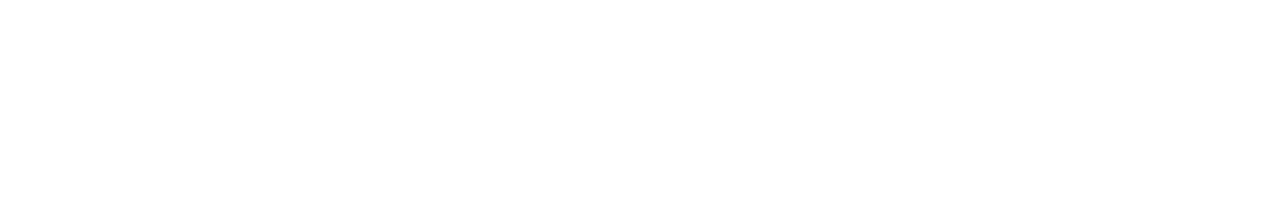
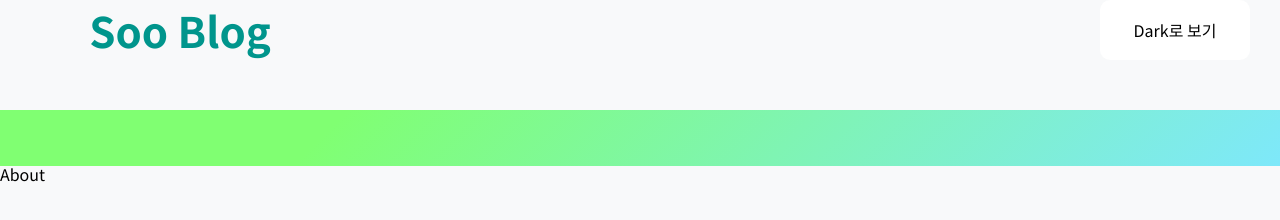
Before and after one commit to kyeongsoosoo/gatsby-blog-soosoo, a Gatsby site: page /about in a window 1280 px wide. Before the commit this address had no page. Built offline with nearby package versions, Linux system fonts and the light colour scheme; Gatsby itself is replaced by a stand-in of ours; some packages are replaced by stand-ins of ours; a web font is replaced by a local one.

Commit message:
style 1차 다듬기

```diff
--- a/src/Element/P.js
+++ b/src/Element/P.js
@@ -19,11 +19,19 @@
       color: gray;
     `}
 
-  font-size: ${({ type }) => {
+  ${({ type }) => {
     switch (type) {
       case 'normal':
-        return 'var(--p-normal-size)';
-        break;
+        return css`
+          font-size: var(--p-normal-size);
+        `;
+
+      case 'tag':
+        return css`
+          font-size: var(--tag-size);
+          font-weight: var(--tag-weight);
+          color: var(--tag-color);
+        `;
 
       default:
         break;
--- a/src/Element/Title.js
+++ b/src/Element/Title.js
@@ -23,5 +23,5 @@
     }
   }}
   color: ${({ isColor }) =>
-    isColor ? `var(--title-color)` : `var(--font-color)`}
+    isColor ? `var(--title-color)` : `var(--post-title-color)`}
 `;
--- a/src/components/HomeLayout/HomeMain/index.js
+++ b/src/components/HomeLayout/HomeMain/index.js
@@ -3,7 +3,6 @@
 import Title from '../../../Element/Title';
 import { titleCss } from '../../../style/typo';
 import NamingService from '../../../utils/NamingService';
-import PostItem from './PostItem';
 
 export default function HomeMain({ children, category }) {
   return (
@@ -32,7 +31,7 @@
 const HomeMainTitle = styled.div`
   --home-main-title-margin-top: 50px;
   --home-main-title-size: 48px;
-  --home-main-border-bottom: 2px solid black;
+
   --home-main-letter-spacing: 1.5px;
   --home-main-margin-bottom: 40px;
 
--- a/src/components/IntroBubble/index.js
+++ b/src/components/IntroBubble/index.js
@@ -9,15 +9,18 @@
 import Image from 'gatsby-image';
 import GithubIcon from './GithubIcon';
 import useSiteInfo from '../../hooks/useSiteInfo';
+import { Link } from 'gatsby';
 
 function IntroBubble() {
   const { profileImageURL, nickname, githubURL } = useSiteInfo();
   return (
     <IntroBubbleWrapper>
       <IntroBubbleImage fixed={profileImageURL} />
-      <IntroBubbleName>
-        <Title>{nickname}</Title>
-      </IntroBubbleName>
+      <Link to="/about">
+        <IntroBubbleName>
+          <Title>{nickname}</Title>
+        </IntroBubbleName>
+      </Link>
       <IntroBubbleDesc>
         <P>테스트 중!</P>
       </IntroBubbleDesc>
--- a/src/components/Pagination/index.js
+++ b/src/components/Pagination/index.js
@@ -8,10 +8,10 @@
   return (
     <PaginationWrapper isFirst={isFirst} isLast={isLast}>
       <PaginationElement to={prevPage}>
-        <P>Prev Page</P>
+        <P type="tag">Prev Page</P>
       </PaginationElement>
       <PaginationElement to={nextPage}>
-        <P>Next Page</P>
+        <P type="tag">Next Page</P>
       </PaginationElement>
     </PaginationWrapper>
   );
--- a/src/components/HomeLayout/HomeMain/PostItem/index.js
+++ b/src/components/PostItem/index.js
@@ -1,14 +1,15 @@
 import React from 'react';
 import styled from 'styled-components';
-import { titleCss, typo2 } from '../../../../style/typo';
-import { flexCenter } from '../../../../style/styleUtil';
-import { FloatingBox } from '../../../../Element/FloatingBox';
-import TagItem from '../../../TagItem/TagItem';
+
 import { Link } from 'gatsby';
-import NamingService from '../../../../utils/NamingService';
-import P from '../../../../Element/P';
-import Title from '../../../../Element/Title';
 
+import Title from '../../Element/Title';
+import P from '../../Element/P';
+import NamingService from '../../utils/NamingService';
+import { FloatingBox } from '../../Element/FloatingBox';
+import { titleCss, typo2 } from '../../style/typo';
+
+import TagItem from '../TagItem/TagItem';
 export default function PostItem({ title, excerpt = '', tagList, slug }) {
   return (
     <PostItemLinkWrapper to={`/${slug}`}>
@@ -17,12 +18,12 @@
           <Title>{title}</Title>
         </PostItemTitle>
         <PostItemDesc>
-          <P>{excerpt}</P>
+          <P isGray={true}>{excerpt}</P>
         </PostItemDesc>
         <PostItemTagBox>
           {tagList.map(tag => (
             <TagItem key={tag} slug={NamingService.makeCategorySlug(tag)}>
-              <P>{NamingService.makeHashTag(tag)}</P>
+              {NamingService.makeHashTag(tag)}
             </TagItem>
           ))}
         </PostItemTagBox>
--- a/src/components/TagItem/TagItem.js
+++ b/src/components/TagItem/TagItem.js
@@ -13,7 +13,7 @@
   return (
     <TagWrapper onClick={handleTagLink} isSelected={isSelected}>
       {console.log(isSelected)}
-      <P>{children}</P>
+      <P type="tag">{children}</P>
     </TagWrapper>
   );
 }
@@ -32,7 +32,9 @@
   ${flexCenter}
 
   background-color: ${({ isSelected }) =>
-    isSelected ? `black;` : 'var(--tag-background-color);'}
+    isSelected
+      ? `var(--tag-background-color-selected);`
+      : 'var(--tag-background-color);'}
 
   min-width: var(--tag-min-width);
   max-width: var(--tag-max-width);
--- a/src/components/ThemeToggler/index.js
+++ b/src/components/ThemeToggler/index.js
@@ -15,7 +15,11 @@
 }
 
 const ThemeTogglerWrapper = styled(FloatingBox)`
+  --toggler-border-radius: 10px;
+
   ${flexCenter}
   width: var(--theme-toggler-width);
   height: var(--theme-toggler-height);
+  border-radius: var(--toggler-border-radius);
+  background-color: var(--toggler-background-color);
 `;
--- /dev/null
+++ b/src/pages/about.js
@@ -0,0 +1,6 @@
+import React from 'react';
+import Layout from '../components/layout';
+
+export default function About() {
+  return <Layout>About</Layout>;
+}
--- a/src/style/GlobalStyle.js
+++ b/src/style/GlobalStyle.js
@@ -10,6 +10,10 @@
         --title-color: #96fac3;
         --title-weight: 700;
         --title-size: 42px;
+
+        --tag-weight: 700;
+        --tag-size: 14px;
+
 
         --typo1-weight: 700;
         --typo1-size: 28px;
@@ -51,6 +55,11 @@
         --main-gradient-background-color:#7ee8fa;
         --main-gradient-background-image:linear-gradient(315deg, #7ee8fa 0%, #80ff72 74%);
 
+        --toggler-background-color: white;
+
+        --post-title-color: black;
+
+        --tag-color: white;
 
         --title-color: #00958C;
 
@@ -60,6 +69,7 @@
         --item-background-color: white;
 
         --tag-background-color: #96FAC3;
+        --tag-background-color-selected:#007478;
 
         background-color: rgb(248,249,250);
 
@@ -72,6 +82,10 @@
 
         --template-background-color: white;
 
+        --home-main-border-bottom: 2px solid black;
+
+
+
         --p-color: black;
     }
 
@@ -79,6 +93,12 @@
 
         --main-gradient-background-color: #9fa4c4;
         --main-gradient-background-image:linear-gradient(315deg, #9fa4c4 0%, #9e768f 74%);
+
+        --post-title-color: white;
+
+        --toggler-background-color: gray;
+
+        --tag-color: black;
 
         --title-color: #96FAC3;
 
@@ -88,6 +108,7 @@
         --item-background-color: #282D35;
 
         --tag-background-color: #EAE7FE;
+        --tag-background-color-selected: #ADA6FB;
 
         --pagination-background-color: #BEB8FD;
         --pagination-background-color-disabled: #EAE7FE;
@@ -98,7 +119,10 @@
 
         --template-background-color: #2b333f;
 
+        --home-main-border-bottom: 2px solid white;
+
         --p-color: white;
+
 
         background-color: #101521;
         color: white;
--- a/src/templates/allPosts.js
+++ b/src/templates/allPosts.js
@@ -1,10 +1,11 @@
 import React from 'react';
 import { graphql, useStaticQuery } from 'gatsby';
 import Layout from '../components/layout';
-import PostItem from '../components/HomeLayout/HomeMain/PostItem';
+
 import HomeLayout from '../components/HomeLayout/HomeLayout';
 import Pagination from '../components/Pagination';
 import Seo from '../components/Seo';
+import PostItem from '../components/PostItem';
 
 export default function AllPosts({ pageContext, data }) {
   const {
```
Also changed, not shown: 1 other file.
